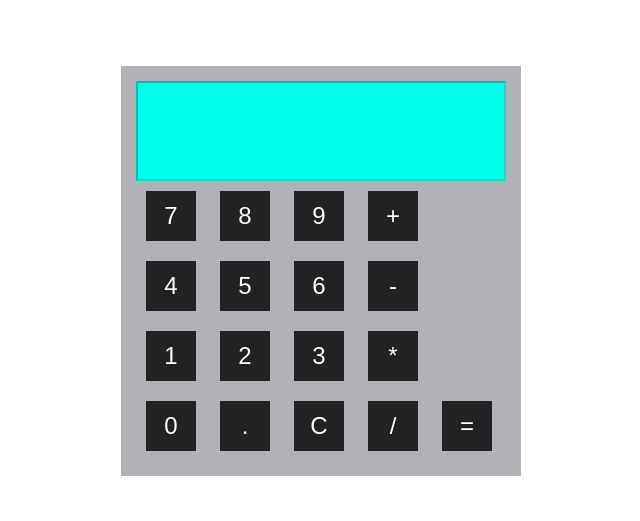
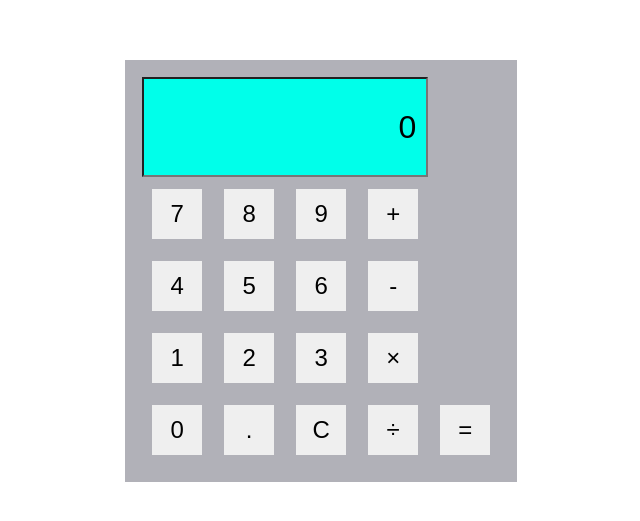
Before and after one commit to takano1106/calculator, a plain HTML site: page index.html in a window 1280 px wide. Shown: the part 129-650 px from the top of the page, without its empty margins (319-959 px from the left). Drawn offline with Linux system fonts and the light colour scheme.

Commit message:
#fixed html,css,js

```diff
--- a/css/style.css
+++ b/css/style.css
@@ -12,13 +12,13 @@
     font-family: serif;
 }
 .calculator {
-    width: 370px;
+    width: 361.6px;
     padding: 15px;
     background-color: #b1b1b8;
 
   }
 
-.display {
+#box {
     width: 100%;
     height: 100px;
     padding: 10px;
@@ -30,16 +30,19 @@
   }
 
 
-button {
+#num {
     width: 50px;
     height: 50px;
     border: none;
     font-size: 1.5rem;
-    background-color: #222;
-    color: #fff;
+
+    color: rgb(0, 0, 0);
     margin: 10px;
   }
 
-  button:hover {
+  input:hover {
     cursor: pointer;
   }
+  input:active{
+    background: #0c19d6;
+  }
--- a/index.html
+++ b/index.html
@@ -8,37 +8,39 @@
 </head>
 <body>
   <div class="calculator">
-    <input type="text" class="display" disabled>
-    <div>
-      <div>
-        <button value="7">7</button>
-        <button value="8">8</button>
-        <button value="9">9</button>
-        <button value="+">+</button>
-      </div>
-      <div>
-        <button value="4">4</button>
-        <button value="5">5</button>
-        <button value="6">6</button>
-        <button value="-">-</button>
-      </div>
-      <div>
-        <button value="1">1</button>
-        <button value="2">2</button>
-        <button value="3">3</button>
-        <button value="*">*</button>
-      </div>
-      <div>
-        <button value="0">0</button>
-        <button value=".">.</button>
-        <button value="C">C</button>
-        <button value="/">/</button>
-        <button value="=">=</button>
-      </div>
-    </div>
+    <form name="frm">
+      <table>
+        <tr>
+          <td colspan="4"><input id="box" type="text" size="12" name='display' value="0"></td>
+        </tr>
+        <tr>
+          <td><input id="num" type="button" value="7" onclick="viwe(7)"></td>
+          <td><input id="num" type="button" value="8" onclick="viwe(8)"></td>
+          <td><input id="num" type="button" value="9" onclick="viwe(9)"></td>
+          <td><input id="num" type="button" value="+" onclick="enzan('+')"></td>
+        </tr>
+        <tr>
+          <td><input id="num" type="button" value="4" onclick="viwe(4)"></td>
+          <td><input id="num" type="button" value="5" onclick="viwe(5)"></td>
+          <td><input id="num" type="button" value="6" onclick="viwe(6)"></td>
+          <td><input id="num" type="button" value="-" onclick="enzan('-')"></td>
+        </tr>
+        <tr>
+          <td><input id="num" type="button" value="1" onclick="viwe(1)"></td>
+          <td><input id="num" type="button" value="2" onclick="viwe(2)"></td>
+          <td><input id="num" type="button" value="3" onclick="viwe(3)"></td>
+          <td><input id="num" type="button" value="×" onclick="enzan('*')"></td>
+        </tr>
+        <tr>
+          <td><input id="num" type="button" value="0" onclick="viwe(0)"></td>
+          <td><input id="num" type="button" value="." onclick="viwe('.')"></td>
+          <td><input id="num" type="button" value="C" onclick="del()"></td>
+          <td><input id="num" type="button" value="÷" onclick="enzan('/')"></td>
+          <td><input id="num" type="button" value="=" onclick="enzan('=')"></td>
+        </tr>
+      </table>
+    </form>
   </div>
-
-
   <script type="text/javascript" src="js/script.js"></script>
 </body>
 </html>
--- a/js/script.js
+++ b/js/script.js
@@ -1,42 +1,64 @@
-var display = document.querySelector(".display");
-var num = document.querySelectorAll("button");
+var input = ''; //入力した値
+var total = 0; //合計
+var kigo = '+'; //演算子(初期値を+にしておかないと演算子が空のままで最初の計算で躓く)
+var flag = 0; //１回前に入力したものが 0:数字 1:演算子
+var dot = 0; //小数点が入力されているか 0:されてない 1:されてる
+var first = 0; //最初にボタンが押されたか 0:初めて 1:初めてじゃない
+
+
+function viwe(data){
+    flag = 0;  //数字または少数点を押下してディスプレイに表示する関数
+    if(data === '.'){　//小数点が押された場合
+        if(dot == 0 && first == 1){　//小数点が押されていない+最初に押されたボタンではない場合
+            input += data;　//ボタンの値が入力した値に+されていく
+            document.frm.display.value = input;　//入力された値がディスプレイに表示される
+            dot = 1; //小数点が押された
+        }else if(dot == 0 && first == 0){　//少数点が押されていない+最初に押した場合
+            input = total + data;　//合計(0)に小数点を足して0.を入力した値に入れる
+            document.frm.display.value = input;　//入力された値がディスプレイに表示される
+            first = 1;　//最初にボタンが押された
+            dot = 1;　//少数点が押された
+        }else if(dot == 1){　//小数点がすでに押されている場合
+            return;　//なにもしない
+        }
+    }else if(data !== 0){　//0以外の数字が押された場合
+        input += data;　//ボタンの値が入力した値に+されていく
+        document.frm.display.value = input;　//入力された値がディスプレイに表示される
+        first = 1; //ボタンが押された
+    }else if(data === 0){　//ボタン0が押された場合
+        var zero = document.frm.display.value.slice(0 , 1);　//ディスプレイに表示されている先頭の文字をzeroに代入
+        if(zero === '0' && first == 0){　//先頭の文字が0で最初に押下した場合
+            return;　//なにもしない
+        }else if(zero !== '0' || dot == 1){　//先頭の文字が0でなく、小数点が押されている場合
+            input += data;　//ボタンの値が入力した値に+されていく
+            document.frm.display.value = input;  //入力された値がディスプレイに表示される
+        }
+    }
+}
 
 
 
+function enzan(data){　//[+] [-] [*] [/] [=]を押したときに計算を行う関数
+    if (flag == 0){　//1回前に入力したのが数字の場合
+        flag = 1;　//演算子を入力した
+        keisan = total + kigo + input;　//合計+演算子+入力した値の式を作る
+        total = eval(keisan);　//evalで計算を行う
+        input = '';　//入力した物を初期化
+        document.frm.display.value = total;	// 合計を表示
+    }
+    if (data == '='){ //「＝」を押した場合
+        total = 0;
+    }else{	//「＝」以外の場合
+        kigo = data;　//演算子を一時保存
+    }
+}
 
-num.forEach(function(button) {
-    button.addEventListener("click", keisan);
-});
-
-function keisan(event) {
-    var clicked = event.target.value;
-    var hantei = display.value.slice(-1);
-    var zero = display.value.slice(0 , 1);
-
-    if(clicked === "="){
-        if(display.value !== ""){
-            display.value = eval(display.value);}
-        }else if(clicked === "C"){
-            display.value = "";
-        }else if(isNaN(hantei) && isNaN(clicked)){
-            return;
-        }else{
-            if(display.value == ""){
-                if(isNaN(clicked)){
-                    return;
-                }
-            }
-            if(display.value.indexOf(".") != -1){
-                if(clicked ==="."){
-                    return;
-
-                }
-            }
-            if(zero === "0"){
-                if(clicked ==="0"){
-                    return;
-                }
-            }
-            display.value += clicked;
-        }
-    }
+function del(){ //Cボタン押した時にすべて初期化する関数
+    input = '';
+    total = 0;
+    kigo = '+';
+    flag = 0;
+    dot = 0;
+    first = 0;
+    document.frm.display.value = 0;
+}
```
